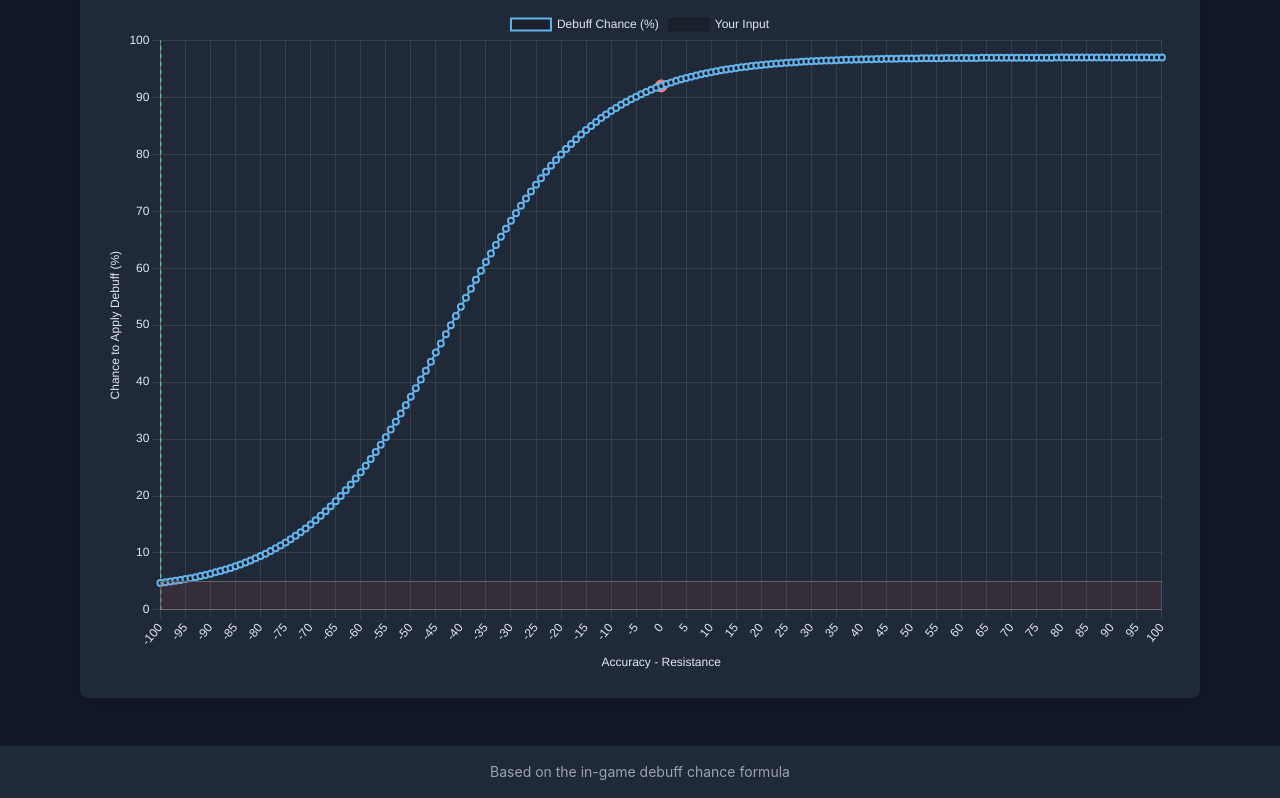
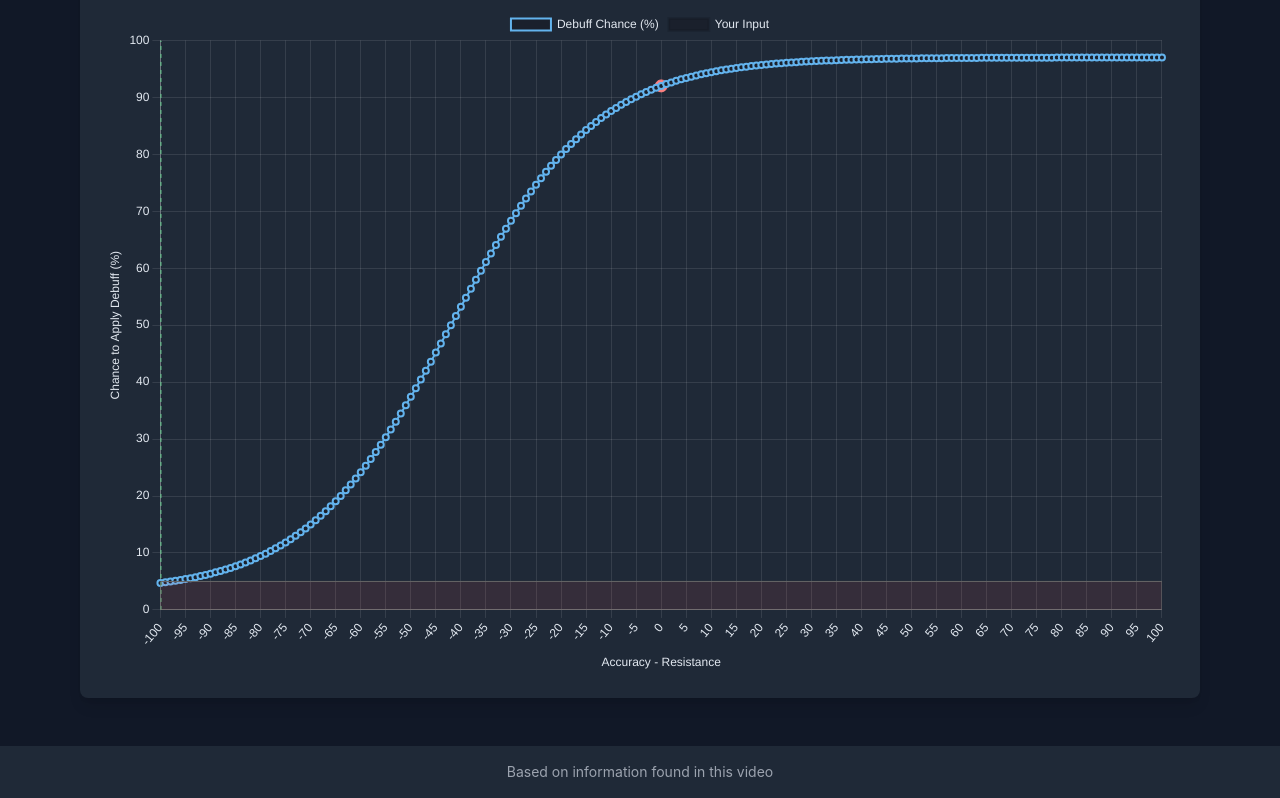
Before and after one commit to TyrelCB/debuff-chance-calculator, a React (Create React App) app: page / in a window 1280 px wide. Shown: the part 516-1314 px from the top of the page. Built offline with nearby package versions, Linux system fonts and the light colour scheme.

Commit message:
update look and feel

```diff
--- a/src/App.js
+++ b/src/App.js
@@ -244,7 +244,7 @@ export default function DebuffChanceCalculator() {
 
       <footer className="bg-gray-800 p-4 text-center text-sm text-gray-400">
         <div className="container mx-auto">
-          <p>Based on the in-game debuff chance formula</p>
+          <p>Based on information found in this video</p>
         </div>
       </footer>
     </div>
```
Also changed, not shown: 4 other files (tests, documents, lock files or other folders).
